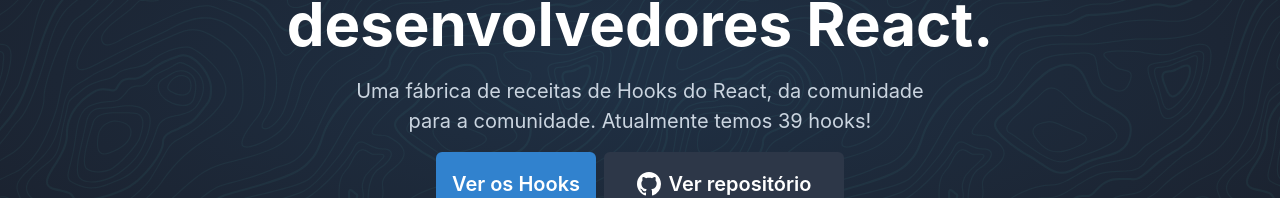
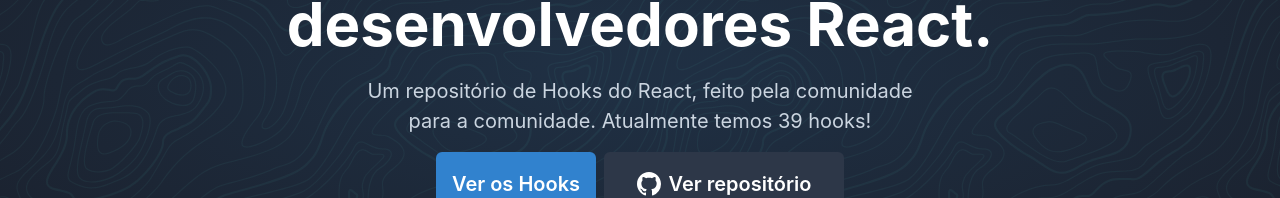
Before and after one commit to guilherssousa/hookpedia, a Next.js app: page / in a window 1280 px wide. Shown: the part 236-434 px from the top of the page. Built offline with nearby package versions, Linux system fonts and the light colour scheme; no server answers.

Commit message:
Update SEO Component

```diff
--- a/src/components/Header/index.jsx
+++ b/src/components/Header/index.jsx
@@ -50,7 +50,7 @@
             maxW="xl"
             textAlign="center"
           >
-            Uma fábrica de receitas de Hooks do React, da comunidade para a
+            Um repositório de Hooks do React, feito pela comunidade para a
             comunidade. Atualmente temos 39 hooks!
           </Text>
 
--- a/src/components/SEO/index.jsx
+++ b/src/components/SEO/index.jsx
@@ -20,7 +20,7 @@
       <meta property="og:image" content={"/hookpedia.png"}></meta>
       <meta
         property="og:image:secure_url"
-        content={"https://hookpedia.now.sh/"}
+        content={"https://hookpedia.vercel.app/"}
       ></meta>
       <meta property="og:image:type" content="image/png"></meta>
       <meta name="twitter:card" content="summary"></meta>
--- a/src/pages/index.jsx
+++ b/src/pages/index.jsx
@@ -14,7 +14,7 @@
   return (
     <>
       <Head>
-        <title>Hookpedia | Repositório de React Hooks</title>
+        <title>Hookpedia: A cola definitiva para desenvolvedores React.</title>
         <SEO />
       </Head>
 
```
